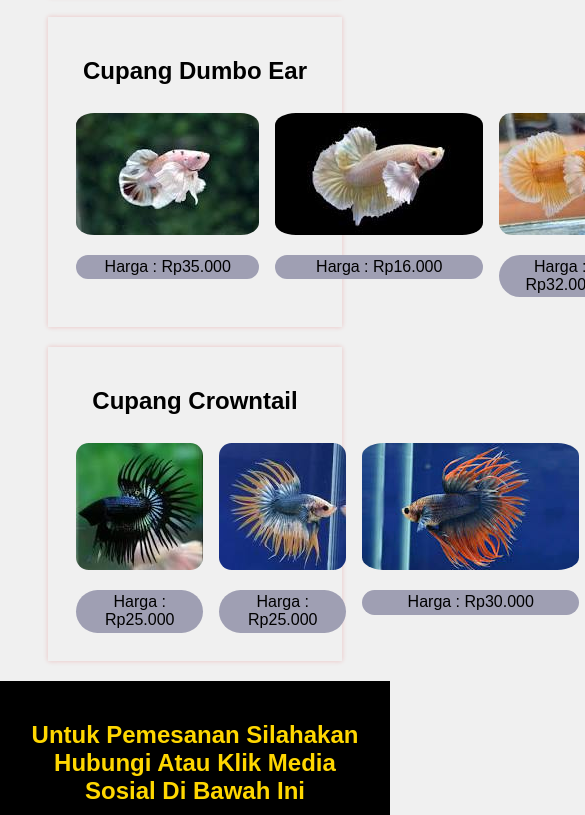
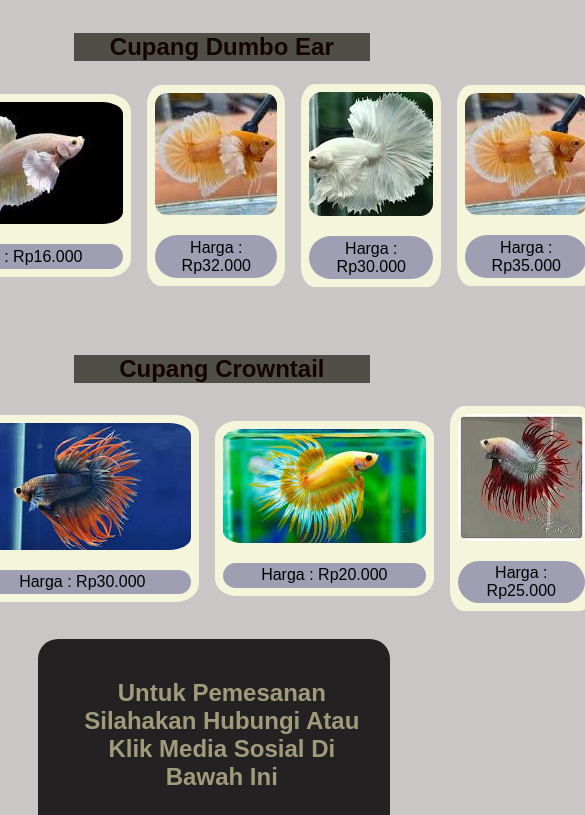
Before and after one commit to IGNASIUSPRESDA/cupangku, a website: page index.html in a window 390 px wide. Shown: the part 837-1652 px from the top of the page, 585 px wide, since content can reach past the window. Drawn offline with Linux system fonts and the light colour scheme.

Commit message:
paddingnya

```diff
--- a/index.html
+++ b/index.html
@@ -1,11 +1,13 @@
 <!DOCTYPE html>
 <html>
+
 <head>
-    <title>Promosi Ikan Cupang</title>
+    <title>Toko Ikan Cupang</title>
     <link rel="stylesheet" type="text/css" href="style.css">
     <link rel="stylesheet" href="https://cdnjs.cloudflare.com/ajax/libs/font-awesome/5.15.3/css/all.min.css">
 
 </head>
+
 <body>
     <header>
         <h1>Selamat Datang di Situs Jual Ikan Cupang</h1>
@@ -150,9 +152,9 @@
             <a href="#"><i class="fab fa-twitter"></i></a>
             <a href="#"><i class="fab fa-whatsapp"></i></a>
             <a href="#"><i class="fab fa-facebook"></i></a>
-            <a href="#"><i class="fab fa-youtube"></i></a>
         </div>
     </footer>
     <!-- <script src="script.js"></script> -->
 </body>
+
 </html>
--- a/style.css
+++ b/style.css
@@ -1,31 +1,52 @@
+*{
+    margin-left: 5%;
+    padding: 0;
+    box-sizing: border-box;
+    justify-content: center;
+    align-items: center;
+}
+
 body {
     font-family: Arial, sans-serif;
-    background-color: #f0f0f0;
+    background-color: #cbc6c6;
     margin: 0;
     padding: 0;
+    justify-content: center;
+    align-items: center;
 }
 
 header {
     background-color: #333;
     color: rgb(235, 225, 225);
     text-align: center;
-    padding: 20px;
+    padding: 27px;
+    border-radius: 20px;
 }
 
 .container {
-    max-width: 65%;
-    margin: 20px auto;
     padding: 20px;
-    box-shadow: 0 0 5px rgba(218, 14, 14, 0.2);
+    text-align: center;
+    justify-content: center;
+    align-items: center;
 }
 .box{
     display: flex;
+    align-items: center;
+    justify-content: center;
 }
+
+
 .container h2{
     text-align: center;
+    margin-bottom: 15px;
+    align-items: center;
+    justify-content: center;
+    color: rgb(21, 3, 3);
 }
 .cupang{
-    max-width: 900px;
+    background-color: beige;
+    margin: 0.5rem;
+    border-radius: 10%;
 }
 
 .cupang img{
@@ -49,16 +70,18 @@ header {
 
 /* footer section */
 footer {
-    background: rgb(0, 0, 0);
+    background: rgb(35, 33, 33);
     display: flex;
     align-items: center;
     flex-direction: column;
     text-align: center;
     color: #fff;
     padding: 20px;
+    border-radius: 20px;
 }
 footer h2{
-    color: gold;
+    color: rgb(161, 155, 124);
+    margin-bottom: 30px;
 }
 
 .footer-text {
@@ -88,11 +111,46 @@ footer input:hover[type='submit'] {background: rgb(219, 3, 154);}
 }
 
 .footer-social-media i {
-    padding: 20px;
-    font-size: 25px;
+    padding: 5px;
+    font-size: 30px;
     color: #fff;
+
 }
 
 .footer-social-media i:hover{
     color: rgb(2,255,171);
 }
+
+@media(max-width:480px){
+    *{
+        justify-content: center;
+        align-items: center;
+    }
+    .container h2{
+        background-color: rgb(79, 79, 72);
+    }
+    .container{
+        margin-left: 5%;
+    }
+    .box{
+        align-items: center;
+        justify-content: center;
+    }
+}
+
+@media screen (max-width:480px) {
+    *{
+        justify-content: center;
+        align-items: center;
+    }
+    .container h2{
+        background-color: yellow;
+    }
+    .container{
+        margin-left: 5%;
+    }
+    .box{
+        align-items: center;
+        justify-content: center;
+    }
+}
```
Lines whose indentation alone changed are shown as unchanged.
